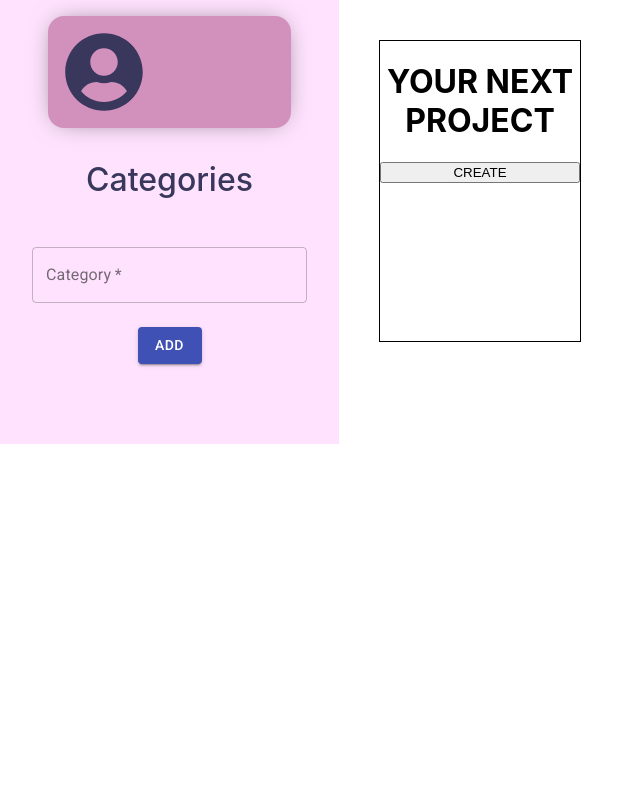
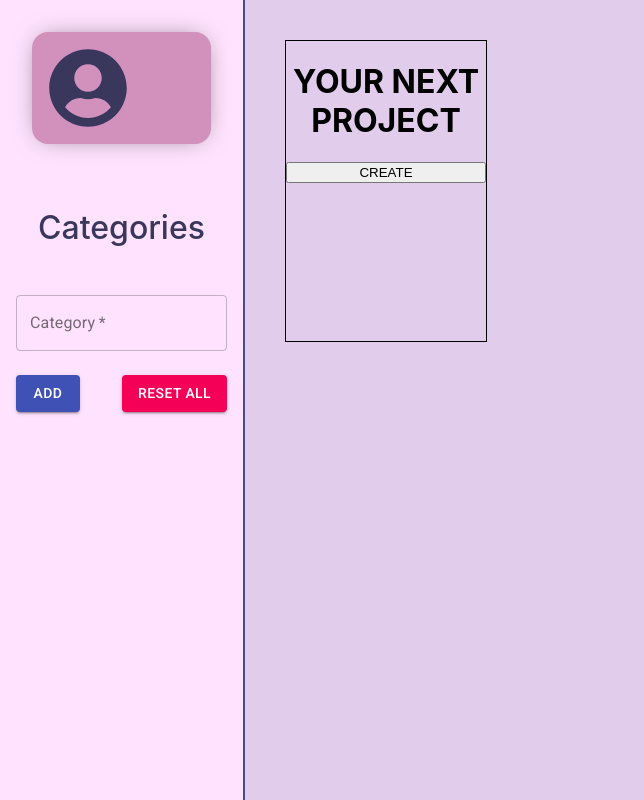
Before and after one commit to dereakif/patika-todo-task, a React (Create React App) app: page /todo in a window 1280 px wide. Shown: the whole page, without its empty margins (0-644 px from the left). Built offline with nearby package versions, Linux system fonts and the light colour scheme.

Commit message:
add: reset all btn, fix: category bug

```diff
--- a/src/components/Pages/Todo/Todo.js
+++ b/src/components/Pages/Todo/Todo.js
@@ -21,14 +21,16 @@ const Todo = (props) => {
   const [todoItem, setTodoItem] = useState([]);
   const [category, setCategory] = useState("");
   const [categories, setCategories] = useState([]);
-  const [selectedCategoryList, setSelectedCategoryList] = useState([]);
-
+  const [categoryId, setCategoryId] = useState(0);
   useEffect(() => {
     console.log(todoCards, "cards");
-    console.log(selectedCategoryList, "selectedCategoryList");
-  }, [todoItem, todoCards, selectedCategoryList, cardId, categories]);
+    console.log(categories, "categories");
+  }, [todoItem, todoCards, cardId, categories]);
 
   const createHandler = () => {
+    let selectedCategoryList = categories
+      .map((item) => item.isChecked === true && item.name)
+      .filter(Boolean);
     if (selectedCategoryList.length === 0) {
       alert("First select a category.");
     } else {
@@ -118,20 +120,23 @@ const Todo = (props) => {
     } else if (categories.includes(category)) {
       alert("This category already exists.");
     } else {
-      let newCategories = [...categories, category];
+      let newCategory = { id: categoryId, name: category, isChecked: false };
+      let newCategories = [...categories, newCategory];
       setCategories(newCategories);
       setCategory("");
+      setCategoryId(categoryId + 1);
     }
   };
 
-  const categoryCheckBoxHandler = (index) => {
-    let selectedCategory = categories[index];
-    let newSelectedCategoryList = selectedCategoryList.filter(
-      (item) => item !== selectedCategory
+  const categoryCheckBoxHandler = (id) => {
+    let categoryIndex = categories.indexOf(
+      categories.find((cat) => cat.id === id)
     );
-    !selectedCategoryList.includes(selectedCategory)
-      ? setSelectedCategoryList([...selectedCategoryList, selectedCategory])
-      : setSelectedCategoryList(newSelectedCategoryList);
+    let newCategories = [...categories];
+    let newCategory = newCategories[categoryIndex];
+    newCategory.isChecked = !newCategory.isChecked;
+    newCategories[categoryIndex] = newCategory;
+    setCategories(newCategories);
   };
 
   const saveHandler = (cardId) => {
@@ -144,19 +149,17 @@ const Todo = (props) => {
     setTodoCards(cards);
   };
 
-  const deleteCategoryHandler = (index) => {
+  const deleteCategoryHandler = (id) => {
+    let categoryIndex = categories.indexOf(
+      categories.find((cat) => cat.id === id)
+    );
     let newCategories = [...categories];
-    let deleted = newCategories.splice(index, 1);
+    let deleted = newCategories.splice(categoryIndex, 1);
+    let deletedCategory = deleted[0].name;
     setCategories(newCategories);
-    let newSelectedCategoryList = selectedCategoryList.filter(
-      (item) => item !== deleted[0]
+    let cards = todoCards.filter(
+      (card) => !card.category.includes(deletedCategory) && card
     );
-    setSelectedCategoryList(newSelectedCategoryList);
-    let cards = todoCards.filter((card) => {
-      return card.category.every((category) =>
-        newSelectedCategoryList.includes(category)
-      );
-    });
     setTodoCards(cards);
   };
 
@@ -172,7 +175,14 @@ const Todo = (props) => {
   const categoryEnterHandler = (e) => {
     e.keyCode === 13 && addCategory();
   };
-
+  const resetAll = () => {
+    setTodoCards([]);
+    setCardId(0);
+    setTodoItem([]);
+    setCategory("");
+    setCategories([]);
+    setCategoryId(0);
+  };
   return (
     <div className="todoPageContainer">
       <div className="column">
@@ -200,6 +210,7 @@ const Todo = (props) => {
                 className: classes.input,
               }}
             />
+            <div style={{ display: "flex", justifyContent: "space-between" }}>
               <Button
                 style={{ marginTop: "1rem" }}
                 variant="contained"
@@ -208,6 +219,15 @@ const Todo = (props) => {
               >
                 Add
               </Button>
+              <Button
+                style={{ marginTop: "1rem" }}
+                variant="contained"
+                color="secondary"
+                onClick={resetAll}
+              >
+                Reset All
+              </Button>
+            </div>
           </div>
           <div className="categoryList">
             {categories.length > 0 &&
@@ -216,11 +236,12 @@ const Todo = (props) => {
                   <Checkbox
                     name="checkedB"
                     color="primary"
-                    onClick={() => categoryCheckBoxHandler(index)}
+                    checked={category.isChecked}
+                    onClick={() => categoryCheckBoxHandler(category.id)}
                   />
 
-                  <p className="category">{category}</p>
-                  <div onClick={() => deleteCategoryHandler(index)}>
+                  <p className="category">{category.name}</p>
+                  <div onClick={() => deleteCategoryHandler(category.id)}>
                     <FontAwesomeIcon
                       icon={faTrashAlt}
                       style={{ cursor: "pointer" }}
@@ -235,11 +256,14 @@ const Todo = (props) => {
 
       <div className="cardContainer">
         {todoCards.length > 0 &&
-          selectedCategoryList.length > 0 &&
+          categories.length > 0 &&
           todoCards
             .filter((card) => {
               return card.category.every((category) =>
-                selectedCategoryList.includes(category)
+                categories
+                  .map((item) => item.isChecked === true && item.name)
+                  .filter(Boolean)
+                  .includes(category)
               );
             })
             .map((todoCard, cardIndex) => (
--- a/src/components/Pages/Todo/Todo.scss
+++ b/src/components/Pages/Todo/Todo.scss
@@ -1,17 +1,25 @@
 .todoPageContainer {
   display: flex;
+  background-color: #e1ccec;
+  -webkit-box-shadow: 0px 0px 26px -9px rgba(0, 0, 0, 0.6);
+  -moz-box-shadow: 0px 0px 26px -9px rgba(0, 0, 0, 0.6);
+  box-shadow: 0px 0px 26px -9px rgba(0, 0, 0, 0.6);
+
+  /* 484c7f */
   @media (max-width: 767px) {
     flex-direction: column;
   }
   .column {
-    height: max-content;
-    padding: 1rem;
+    height: 100vh;
 
+    border-right: 2px solid #484c7f;
     background-color: #ffe3fe;
     color: #39375b;
 
     @media (max-width: 767px) {
       padding: 2rem 0rem 1rem;
+      border-right: 0;
+      border-bottom: 2px solid #484c7f;
     }
     .userInfoContainer {
       border-radius: 1rem;
@@ -21,7 +29,7 @@
       box-shadow: 0px 0px 26px -9px rgba(0, 0, 0, 0.6);
       color: #39375b;
       padding: 1rem;
-      margin: 0 2rem;
+      margin: 2rem 2rem;
       display: flex;
       align-items: center;
       justify-content: space-between;
@@ -65,6 +73,9 @@
         flex-direction: column;
         border-radius: 1rem;
         background-color: #d291bc;
+        -webkit-box-shadow: 0px 0px 26px -9px rgba(0, 0, 0, 0.6);
+        -moz-box-shadow: 0px 0px 26px -9px rgba(0, 0, 0, 0.6);
+        box-shadow: 0px 0px 26px -9px rgba(0, 0, 0, 0.6);
         .categoryContainer {
           line-height: 0;
           display: flex;
```
Lines whose indentation alone changed are shown as unchanged.
